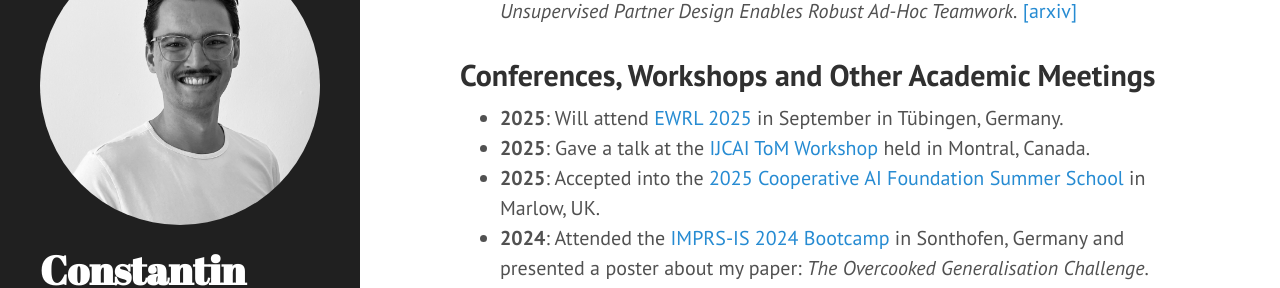
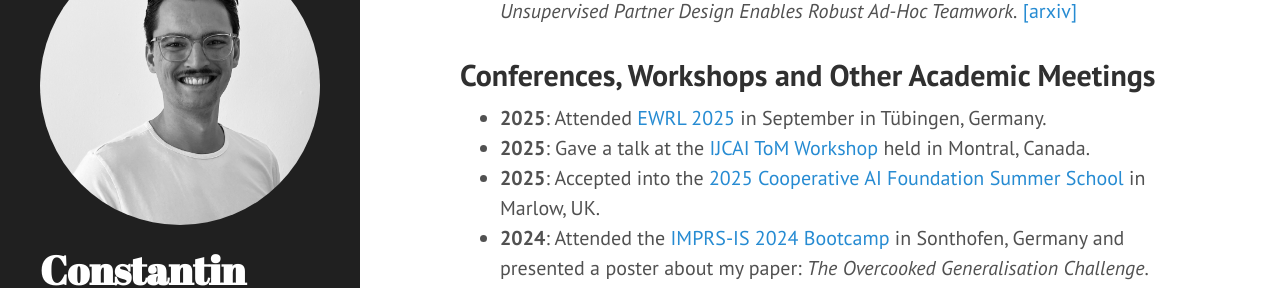
Before and after one commit to ConstantinRuhdorfer/constantinruhdorfer.github.io, a Jekyll site: the page built from index.html, in a window 1280 px wide and 900 px high, scrolled down 2195 px. Shown: the part 155-443 px from the top of the window. Built offline with Jekyll 4.4.1, drawn with Linux system fonts in a browser that asks for light colours; the list of posts is cut into pages by our own code.

Commit message:
Update index.html

```diff
--- a/index.html
+++ b/index.html
@@ -54,7 +54,7 @@ I sometimes collaborate with others to work on topics not related to my core res
 <h2 class="post-title">Conferences, Workshops and Other Academic Meetings</h2>
 
 <ul>
-  <li><b>2025</b>: Will attend <a href="https://euro-workshop-on-reinforcement-learning.github.io/ewrl18/">EWRL 2025</a> in September in Tübingen, Germany.</li>
+  <li><b>2025</b>: Attended <a href="https://euro-workshop-on-reinforcement-learning.github.io/ewrl18/">EWRL 2025</a> in September in Tübingen, Germany.</li>
   <li><b>2025</b>: Gave a talk at the <a href="https://tomworkshop.github.io">IJCAI ToM Workshop</a> held in Montral, Canada.</li>
   <li><b>2025</b>: Accepted into the <a href="https://www.cooperativeai.com/summer-school/summer-school-2025">2025 Cooperative AI Foundation Summer School</a> in Marlow, UK. </li>
   <li><b>2024</b>: Attended the <a href="https://imprs.is.mpg.de/events/imprs-is-boot-camp">IMPRS-IS 2024 Bootcamp</a> in Sonthofen, Germany and presented a poster about my paper: <i>The Overcooked Generalisation Challenge</i>.</li>
```
